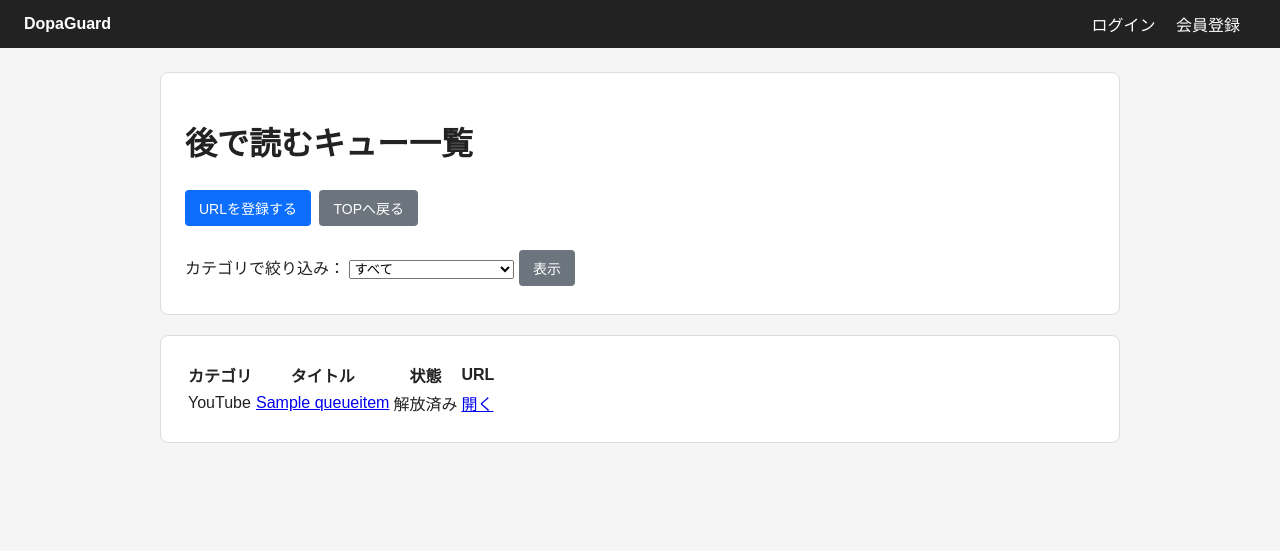
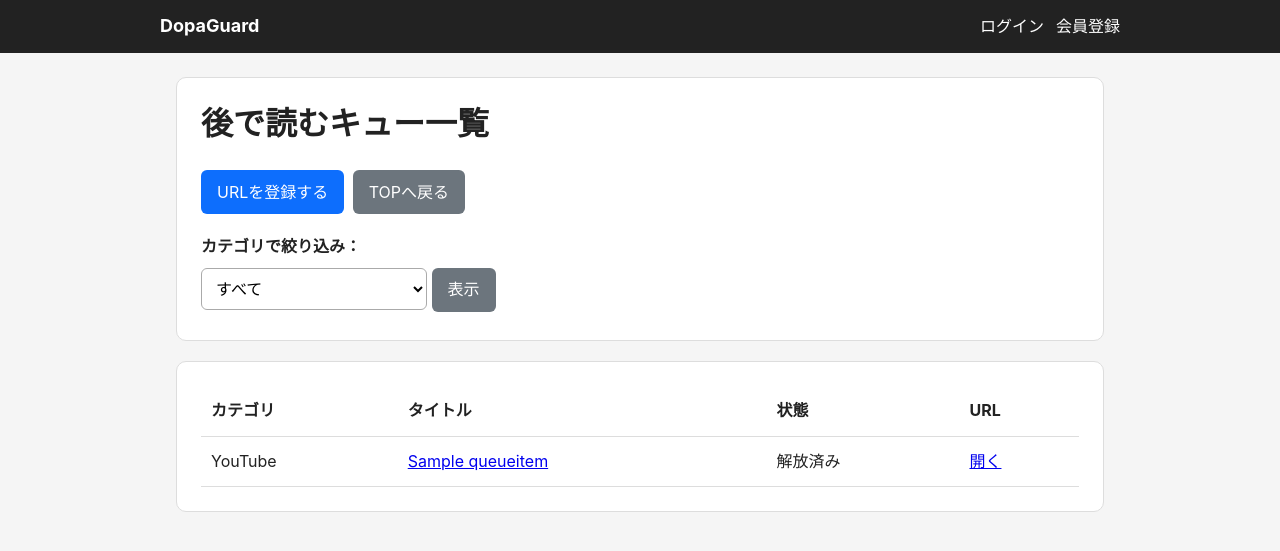
Before and after one commit to yukii708117-del/DopaGuard, a Django app: template guard/templates/guard/queue_list.html in a window 1280 px wide. Shown: the top 551 px of the page. Run offline with Django 5.2, Linux system fonts and the light colour scheme; tables that the repository leaves empty hold one stand-in row (values such as "Sample post"); the template is opened without the code that fills it: values that come from a table or form of the project are taken from there, most other values are stand-ins (such as "Sample title", 1, 10 or a date in 2020).

Commit message:
スマホ表示に対応

```diff
--- a/guard/templates/guard/base.html
+++ b/guard/templates/guard/base.html
@@ -2,95 +2,320 @@
 <html lang="ja">
 <head>
     <meta charset="UTF-8">
+
+    <!-- スマホの画面幅を正しく認識させる重要な設定 -->
+    <meta name="viewport" content="width=device-width, initial-scale=1.0">
+
     <title>{% block title %}DopaGuard{% endblock %}</title>
+
     <style>
+        /* 余白を含めて幅を計算する */
+        *,
+        *::before,
+        *::after {
+            box-sizing: border-box;
+        }
+
+        html {
+            -webkit-text-size-adjust: 100%;
+        }
+
         body {
-            font-family: sans-serif;
             margin: 0;
+            min-width: 0;
             background: #f5f5f5;
             color: #222;
+            font-family:
+                -apple-system,
+                BlinkMacSystemFont,
+                "Segoe UI",
+                "Noto Sans JP",
+                sans-serif;
+            font-size: 16px;
+            line-height: 1.6;
         }
 
         header {
             background: #222;
             color: white;
-            padding: 12px 24px;
+            padding: 12px 20px;
         }
 
         header a {
             color: white;
             text-decoration: none;
-            margin-right: 16px;
         }
 
         .nav {
             display: flex;
+            max-width: 960px;
+            margin: 0 auto;
+            align-items: center;
             justify-content: space-between;
+            gap: 16px;
+        }
+
+        .brand {
+            flex-shrink: 0;
+            font-size: 18px;
+        }
+
+        .nav-actions {
+            display: flex;
+            min-width: 0;
             align-items: center;
+            justify-content: flex-end;
+            flex-wrap: wrap;
+            gap: 8px 12px;
+        }
+
+        .username {
+            overflow-wrap: anywhere;
         }
 
         .container {
+            width: 100%;
             max-width: 960px;
             margin: 24px auto;
             padding: 0 16px;
         }
 
         .card {
+            width: 100%;
+            margin-bottom: 20px;
+            padding: 24px;
+            overflow: hidden;
             background: white;
-            padding: 24px;
-            border-radius: 8px;
             border: 1px solid #ddd;
-            margin-bottom: 20px;
+            border-radius: 10px;
+        }
+
+        h1,
+        h2,
+        h3 {
+            margin-top: 0;
+            line-height: 1.35;
+            overflow-wrap: anywhere;
+        }
+
+        h1 {
+            font-size: clamp(24px, 5vw, 32px);
+        }
+
+        h2 {
+            font-size: clamp(20px, 4vw, 26px);
+        }
+
+        p {
+            overflow-wrap: anywhere;
         }
 
         .btn {
-            display: inline-block;
-            padding: 8px 14px;
+            display: inline-flex;
+            min-height: 44px;
             margin: 4px 4px 4px 0;
+            padding: 10px 16px;
+            align-items: center;
+            justify-content: center;
             background: #0d6efd;
             color: white;
+            border: none;
+            border-radius: 6px;
+            font-family: inherit;
+            font-size: 16px;
+            line-height: 1.2;
+            text-align: center;
             text-decoration: none;
-            border-radius: 4px;
-            border: none;
             cursor: pointer;
-            font-size: 14px;
+        }
+
+        .btn:hover {
+            background: #0b5ed7;
         }
 
         .btn-secondary {
             background: #6c757d;
         }
 
+        .btn-secondary:hover {
+            background: #5c636a;
+        }
+
         .message {
-            padding: 10px;
+            width: 100%;
+            margin-bottom: 12px;
+            padding: 12px 14px;
+            overflow-wrap: anywhere;
             background: #e7f3ff;
             border: 1px solid #9ec5fe;
-            margin-bottom: 12px;
-            border-radius: 4px;
+            border-radius: 6px;
         }
 
-        .error {
+        .error,
+        .errorlist {
             color: #dc3545;
             font-weight: bold;
         }
 
+        .errorlist {
+            padding-left: 20px;
+        }
+
         form.logout-form {
             display: inline;
+            margin: 0;
+        }
+
+        label {
+            display: block;
+            margin-bottom: 4px;
+            font-weight: 600;
+        }
+
+        input[type="text"],
+        input[type="url"],
+        input[type="email"],
+        input[type="password"],
+        input[type="number"],
+        input[type="search"],
+        textarea {
+            display: block;
+            width: 100%;
+            max-width: 100%;
+            padding: 10px 12px;
+            background: white;
+            border: 1px solid #aaa;
+            border-radius: 6px;
+            font: inherit;
+            font-size: 16px;
+        }
+
+        select {
+            max-width: 100%;
+            min-height: 42px;
+            padding: 8px 10px;
+            background: white;
+            border: 1px solid #aaa;
+            border-radius: 6px;
+            font: inherit;
+            font-size: 16px;
+        }
+
+        textarea {
+            min-height: 120px;
+            resize: vertical;
+        }
+
+        img {
+            max-width: 100%;
+            height: auto;
+        }
+
+        /* 一覧表 */
+        table {
+            width: 100%;
+            border-collapse: collapse;
+            background: white;
+        }
+
+        th,
+        td {
+            padding: 12px 10px;
+            border-bottom: 1px solid #ddd;
+            text-align: left;
+            vertical-align: top;
+        }
+
+        td,
+        td a {
+            overflow-wrap: anywhere;
+        }
+
+        /* キーボード操作時の選択位置 */
+        a:focus-visible,
+        button:focus-visible,
+        input:focus-visible,
+        select:focus-visible,
+        textarea:focus-visible {
+            outline: 3px solid #ffbf47;
+            outline-offset: 2px;
+        }
+
+        /* スマートフォン向け */
+        @media (max-width: 600px) {
+            header {
+                padding: 10px 12px;
+            }
+
+            .nav {
+                gap: 8px;
+            }
+
+            .nav-actions {
+                gap: 6px 8px;
+                font-size: 14px;
+            }
+
+            .container {
+                margin: 16px auto;
+                padding: 0 12px;
+            }
+
+            .card {
+                margin-bottom: 14px;
+                padding: 16px;
+            }
+
+            /* 横長の表は、画面からはみ出さず横スクロールさせる */
+            table {
+                display: block;
+                max-width: 100%;
+                overflow-x: auto;
+                white-space: nowrap;
+                -webkit-overflow-scrolling: touch;
+            }
+
+            th,
+            td {
+                padding: 10px 8px;
+            }
+        }
+
+        /* 特に幅が狭いスマートフォン向け */
+        @media (max-width: 360px) {
+            .nav {
+                align-items: stretch;
+                flex-direction: column;
+            }
+
+            .nav-actions {
+                width: 100%;
+                justify-content: space-between;
+            }
         }
     </style>
 </head>
+
 <body>
 <header>
     <div class="nav">
-        <div>
-            <a href="{% url 'home' %}"><strong>DopaGuard</strong></a>
+        <div class="brand">
+            <a href="{% url 'home' %}">
+                <strong>DopaGuard</strong>
+            </a>
         </div>
 
-        <div>
+        <div class="nav-actions">
             {% if user.is_authenticated %}
-                <span>{{ user.username }} さん</span>
-                <form class="logout-form" method="post" action="{% url 'logout' %}">
+                <span class="username">{{ user.username }} さん</span>
+
+                <form class="logout-form"
+                      method="post"
+                      action="{% url 'logout' %}">
                     {% csrf_token %}
-                    <button class="btn btn-secondary" type="submit">ログアウト</button>
+                    <button class="btn btn-secondary" type="submit">
+                        ログアウト
+                    </button>
                 </form>
             {% else %}
                 <a href="{% url 'login' %}">ログイン</a>
```
